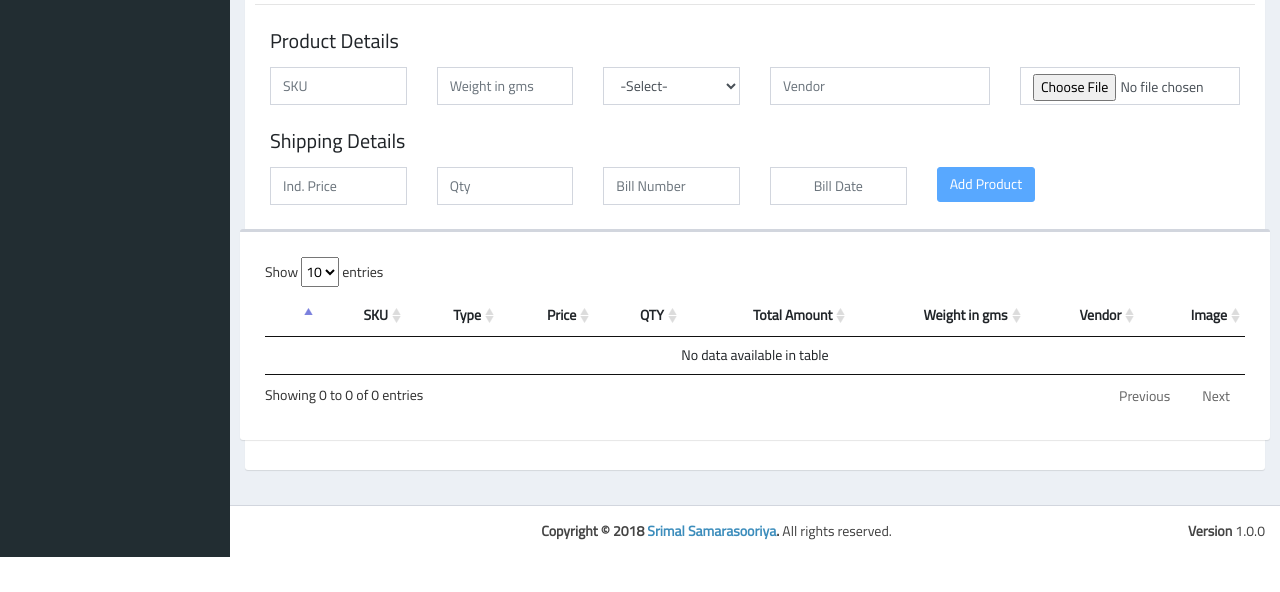
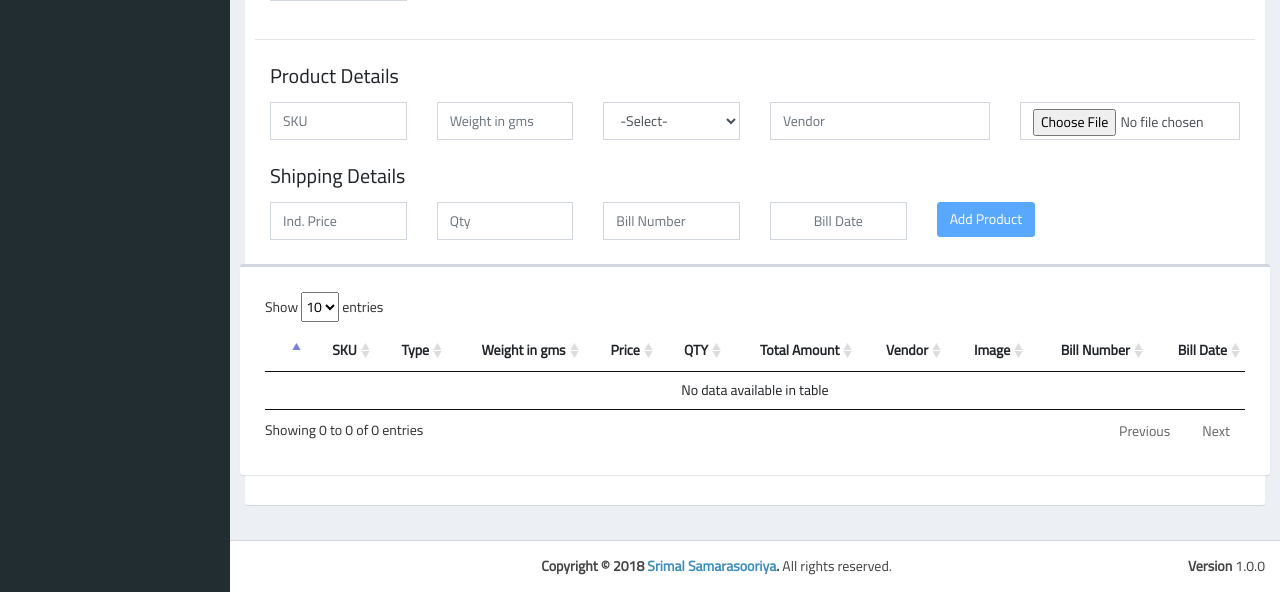
Before and after one commit to srihs/ProductUploader, a Django app: page /fillshipment/ in a window 1280 px wide. Shown: the part 359-951 px from the top of the page. Before the commit the page ends 916 px from the top, so only its background shows below. Run offline with Django 3.2, Linux system fonts and the light colour scheme; tables that the repository leaves empty hold one stand-in row (values such as "Sample post"); one stand-in notice (Sample message) is shown; some libraries are stand-ins or nearby versions.

Commit message:
Error messages/included bill details datagrids

```diff
--- a/mainSection/views.py
+++ b/mainSection/views.py
@@ -175,6 +175,6 @@ def finalizeshipment(request):
          #clearing the session form the system. so the New id will be facilitated
          request.session.flush()
         else:
-            messages.error(request,'This Shipment has no products assigned.')
+            messages.error(request,'This Shipment has no products assigned. Please add products before finalize the shipment.')
 
     return redirect('mainSection:fillshipment')
--- a/templates/mainSection/fillshipment.html
+++ b/templates/mainSection/fillshipment.html
@@ -41,8 +41,8 @@
                         <div style="margin-left:auto; margin-right:auto;">
                             {% for message in messages %}
                             <div class="alert alert-danger alert-dismissible">
-                                <a href="#" class="close" data-dismiss="alert" aria-label="close">&times;</a>
-                                <strong>Error!</strong> {{ message }}
+                                <a href="" class="close" data-dismiss="alert" aria-label="close">&times;</a>
+                                <strong>Error! </strong> <p>{{ message }}</p>
                             </div>
                         </div>
                         {% endfor %}
@@ -179,15 +179,17 @@
                                             <th style="text-align: right; max-width:100%; word-wrap:break-word;"></th>
                                             <th style="text-align: right; max-width:100%; word-wrap:break-word;">SKU</th>
                                             <th style="text-align: right; max-width:100%; word-wrap:break-word;">Type</th>
-                                            <th style="text-align: right; max-width:100%; word-wrap:break-word;">
-                                                Price</th>
+                                            <th style="text-align: right; max-width:100%; word-wrap:break-word;">Weight
+                                                    in gms</th>
+                                            <th style="text-align: right; max-width:100%; word-wrap:break-word;">Price</th>
                                             <th style="text-align: right; max-width:100%; word-wrap:break-word;">QTY</th>
                                             <th style="text-align: right; max-width:100%; word-wrap:break-word;">Total
                                                 Amount</th>
-                                            <th style="text-align: right; max-width:100%; word-wrap:break-word;">Weight
-                                                in gms</th>
+
                                             <th style="text-align: right; max-width:100%; word-wrap:break-word;">Vendor</th>
                                             <th style="text-align: right; max-width:100%; word-wrap:break-word;">Image</th>
+                                            <th style="text-align: right; max-width:100%; word-wrap:break-word;">Bill Number</th>
+                                            <th style="text-align: right; max-width:100%; word-wrap:break-word;">Bill Date</th>
                                         </tr>
                                     </thead>
                                     <tbody>
@@ -202,10 +204,11 @@
                                                 </a></td>
                                             <td style="text-align: right; max-width:100%; word-wrap:break-word;">{{shipmentdetail.product.sku}}</td>
                                             <td style="text-align: right; max-width:100%; word-wrap:break-word;">{{shipmentdetail.product.types}}</td>
+                                            <td style="text-align: right; max-width:100%; word-wrap:break-word;">{{shipmentdetail.product.weight}}</td>
                                             <td style="text-align: right; max-width:100%; word-wrap:break-word;">{{shipmentdetail.indPrice|intcomma}}</td>
                                             <td style="text-align: right; max-width:100%; word-wrap:break-word;">{{shipmentdetail.qty|intcomma}}</td>
                                             <td style="text-align: right; max-width:100%; word-wrap:break-word;">{{shipmentdetail.totalAmount|intcomma}}</td>
-                                            <td style="text-align: right; max-width:100%; word-wrap:break-word;">{{shipmentdetail.product.weight}}</td>
+
                                             <td style="text-align: right; max-width:100%; word-wrap:break-word;">{{shipmentdetail.product.vendor}}</td>
 
                                             {% if shipmentdetail.product.productImg %}
@@ -216,6 +219,8 @@
                                             {% else %}
                                             <td></td>
                                             {% endif %}
+                                            <td style="text-align: right; max-width:100%; word-wrap:break-word;">{{shipmentdetail.billNumber}}</td>
+                                            <td style="text-align: right; max-width:100%; word-wrap:break-word;">{{shipmentdetail.billDate}}</td>
                                         </tr>
                                         {% endfor %}
                                     </tbody>
```
